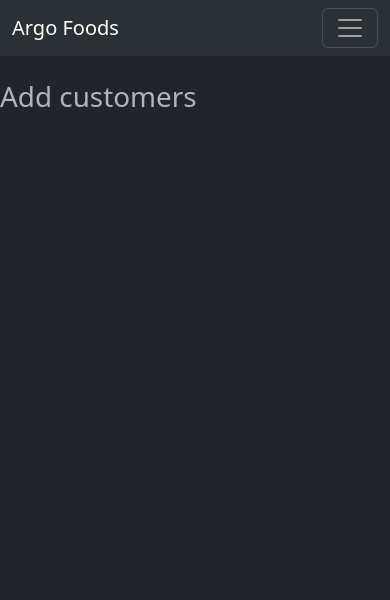
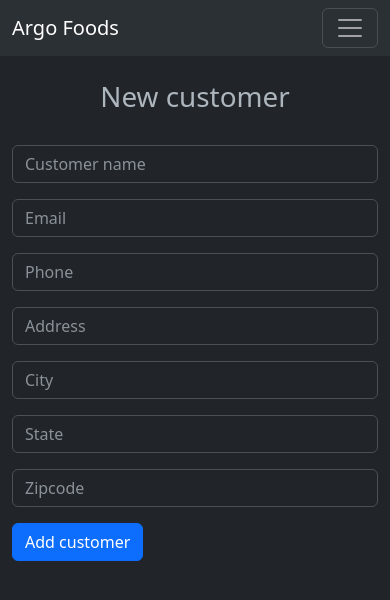
Before and after one commit to dsmxyz/argoImports, a Django app: page /addCustomers/ in a window 390 px wide. Shown: the top 600 px of the page. Run offline with Django 4.2, Linux system fonts and the light colour scheme.

Commit message:
added edit customer

```diff
--- a/website/forms.py
+++ b/website/forms.py
@@ -1,6 +1,7 @@
 from django.contrib.auth.forms import UserCreationForm
 from django.contrib.auth.models import User
 from django import forms
+from .models import Customer
 
 class SignUpForm(UserCreationForm):
     username=forms.CharField(label='', widget=forms.TextInput(attrs={'class':'form-control', 'placeholder':'Username'}))
@@ -9,3 +10,16 @@
     class Meta:
         model=User
         fields=('username', 'email', 'password1', 'password2')
+
+class addCustomersForm(forms.ModelForm):
+    name=forms.CharField(required=True, widget=forms.widgets.TextInput(attrs={"placeholder":"Customer name","class":"form-control"}), label="")
+    email=forms.CharField(required=True, widget=forms.widgets.TextInput(attrs={"placeholder":"Email","class":"form-control"}), label="")
+    phone=forms.CharField(required=True, widget=forms.widgets.TextInput(attrs={"placeholder":"Phone","class":"form-control"}), label="")
+    address=forms.CharField(required=True, widget=forms.widgets.TextInput(attrs={"placeholder":"Address","class":"form-control"}), label="")
+    city=forms.CharField(required=True, widget=forms.widgets.TextInput(attrs={"placeholder":"City","class":"form-control"}), label="")
+    state=forms.CharField(required=True, widget=forms.widgets.TextInput(attrs={"placeholder":"State","class":"form-control"}), label="")
+    zipcode=forms.CharField(required=True, widget=forms.widgets.TextInput(attrs={"placeholder":"Zipcode","class":"form-control"}), label="")
+
+    class Meta:
+        model=Customer
+        exclude=("user",)
--- a/website/templates/addCustomers.html
+++ b/website/templates/addCustomers.html
@@ -2,6 +2,15 @@
 
 {% block content %}
 
-<h1>Add customers</h1>
+<div class="container col-md-4">
+    <h1 class="text-center">New customer</h1>
+</br>
+    <form method="POST" action="{%url 'addCustomers' %}">
+        {% csrf_token %}
 
+        {{ form.as_p }}
+
+        <button type="submit" class="btn btn-primary">Add customer</button>
+    </form>
+</div>
 {% endblock %}
--- a/website/templates/customerInfo.html
+++ b/website/templates/customerInfo.html
@@ -12,7 +12,7 @@
             <a href="{% url 'deleteCustomers' customerInfo.id %}" class="btn btn-danger mx-2">Delete</a>
             </li>
             <li class="nav-item">
-            <a class="btn btn-success mx-2">Edit</a>
+            <a href="{% url 'updateCustomers' customerInfo.id %}" class="btn btn-success mx-2">Edit</a>
             </li>
         </ul>
         </div>
--- a/website/urls.py
+++ b/website/urls.py
@@ -10,6 +10,8 @@
     path('customers/<int:pk>', views.customerInfo, name="customerInfo"),
     path('deleteCustomers/<int:pk>', views.deleteCustomers, name='deleteCustomers'),
     path('addCustomers/', views.addCustomers, name="addCustomers"),
+    path('updateCustomers/<int:pk>', views.updateCustomers, name="updateCustomers"),
+
 
 
 ]
--- a/website/views.py
+++ b/website/views.py
@@ -1,6 +1,7 @@
 from django.shortcuts import render, redirect
 from django.contrib.auth import authenticate, login, logout
 from django.contrib import messages
+from .forms import SignUpForm, addCustomersForm
 from .models import Customer
 
 # Create your views here.
@@ -56,5 +57,24 @@
         return redirect('login')
 
 def addCustomers(request):
+    form=addCustomersForm(request.POST or None)
+    if request.user.is_authenticated:
+            if request.method == "POST":
+                if form.is_valid():
+                    addCustomers=form.save()
+                    messages.success(request, "Customer successfully added")
+                    return redirect('customers')
+    return render(request, 'addCustomers.html', {'form':form})
 
-    return render(request, 'addCustomers.html', {})
+def updateCustomers(request, pk):
+    if request.user.is_authenticated:
+        currentCustomer=Customer.objects.get(id=pk)
+        form=addCustomersForm(request.POST or None, instance=currentCustomer)
+        if form.is_valid():
+            form.save()
+            messages.success(request, 'Customer has been updated')
+            return redirect('customers')
+        return render(request, 'updateCustomers.html', {'form':form})
+    else:
+        messages.success(request, 'You must be logged in to view this page')
+        return redirect('login')
```
Also changed, not shown: website/templates/updateCustomers.html (added, +16 -0 lines).
